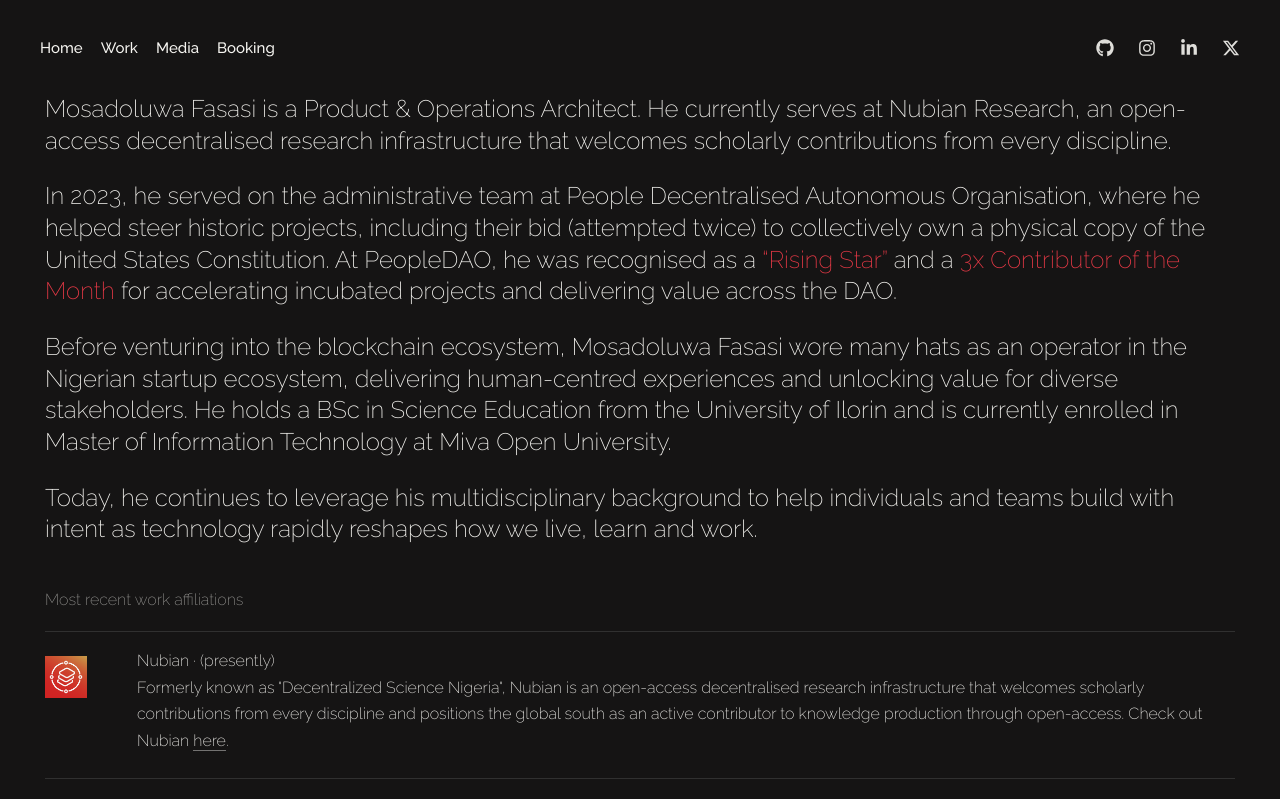
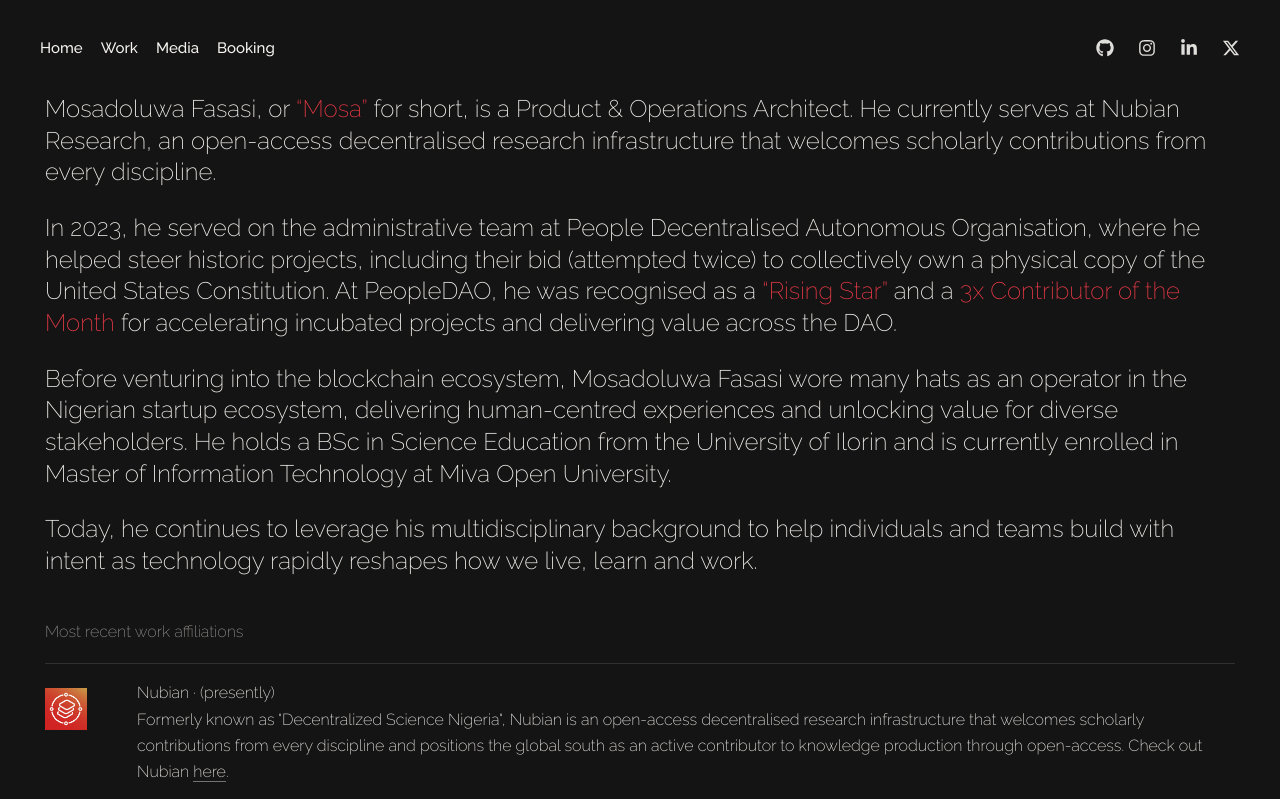
Before and after one commit to Mosamorphing/website, a React (Vite) app: page /work in a window 1280 px wide. Shown: the top 799 px of the page. Built offline with nearby package versions, Linux system fonts and the light colour scheme.

Commit message:
introduce Mosa across profile and booking

```diff
--- a/src/components/Home/Home.jsx
+++ b/src/components/Home/Home.jsx
@@ -103,7 +103,7 @@
             Principal, The Morphing—500
           </h3> */}
           <Link to="/work" className="hero-reveal hero-reveal-delay-3 hero-cta-wrap">
-            <span className="about-me-btn">About me →</span>
+            <span className="about-me-btn">About Mosa →</span>
           </Link>
         </div>
         <div className="hero-image-shell w-1/2 lg:absolute lg:bottom-0 lg:left-0 lg:w-full lg:h-[78vh] xs:h-[92vh] 2xs:z-1 lg:opacity-50 2xs:flex 2xs:justify-center object-cover bg-top h-auto mr-[50px]">
--- a/src/pages/About/Work.jsx
+++ b/src/pages/About/Work.jsx
@@ -71,7 +71,9 @@
             <div className="work-text mb-10 z-[999]">
               <div className="work-intro">
                 <p>
-                  Mosadoluwa Fasasi is a Product & Operations Architect. He currently serves at Nubian Research,
+                  Mosadoluwa Fasasi, or
+                  <span style={{ color: "#e63946" }}> “Mosa” </span>
+                  for short, is a Product & Operations Architect. He currently serves at Nubian Research,
                   an open-access decentralised research infrastructure that
                   welcomes scholarly contributions from every discipline.{" "}
                 </p>
--- a/src/pages/Booking/Booking.jsx
+++ b/src/pages/Booking/Booking.jsx
@@ -168,7 +168,7 @@
       </div>
 
       <header className="booking-intro">
-        <h1>Book Mosadoluwa Fasasi</h1>
+        <h1>Book Mosa</h1>
         <p>
           Mosadoluwa Fasasi is a multidisciplinary technologist working with
           individuals and teams across product strategy, operations, growth,
@@ -232,7 +232,7 @@
             </label>
 
             <label className="booking-field-wide">
-              <span>What would you like to engage me for?</span>
+              <span>What would you like to engage Mosa for?</span>
               <select name="engagement-type" defaultValue="" required>
                 <option value="" disabled>Select an engagement</option>
                 <option value="product-strategy-operations-growth">
@@ -249,7 +249,7 @@
             </label>
 
             <label className="booking-field-wide">
-              <span>Tell me more about the request</span>
+              <span>Kindly share more about your request</span>
               <textarea name="request-details" rows="5" required />
             </label>
 
@@ -310,7 +310,7 @@
 
           <p className="booking-status" role="status" aria-live="polite">
             {status === "sent" &&
-              "Received. Thank you for the context. I’ll be in touch."}
+              "Received. Thank you for the context. You’ll hear back within 24 hours."}
             {status === "error" &&
               "Something slipped. Please try again in a moment."}
           </p>
```
